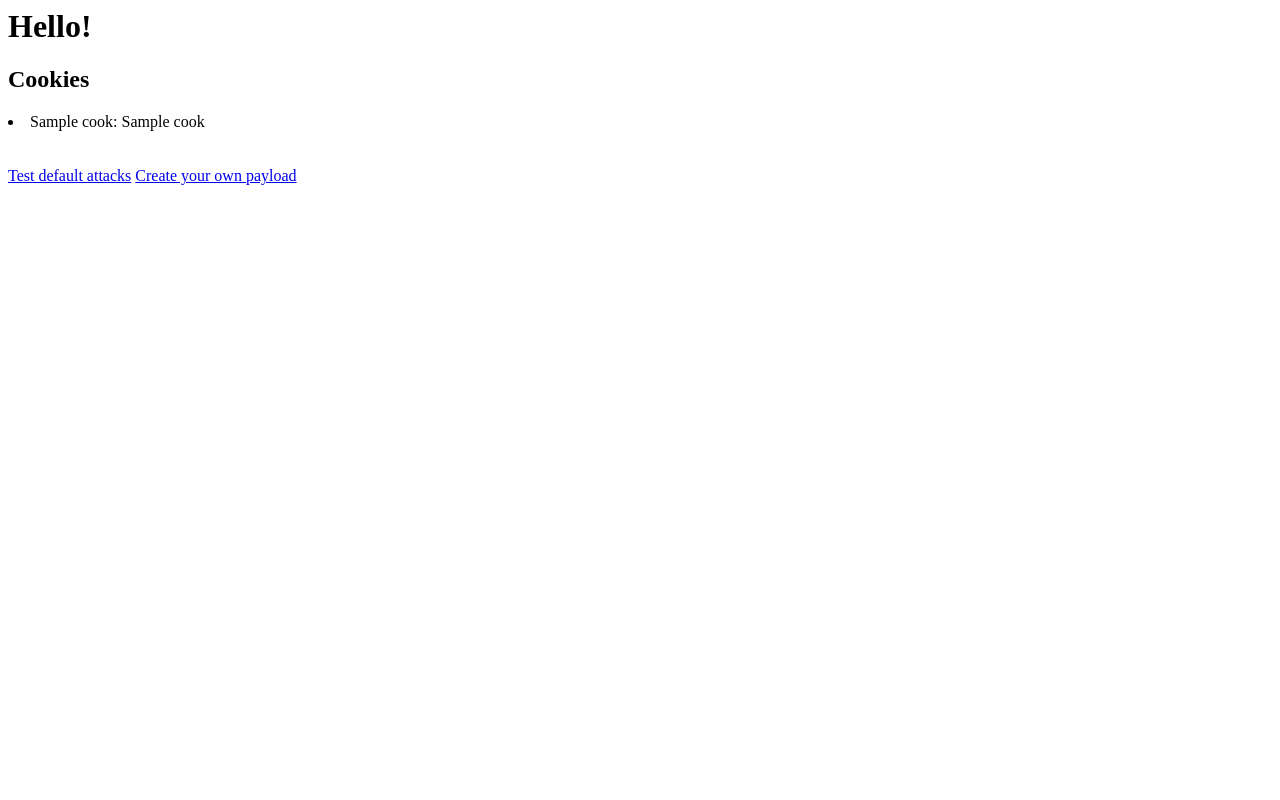
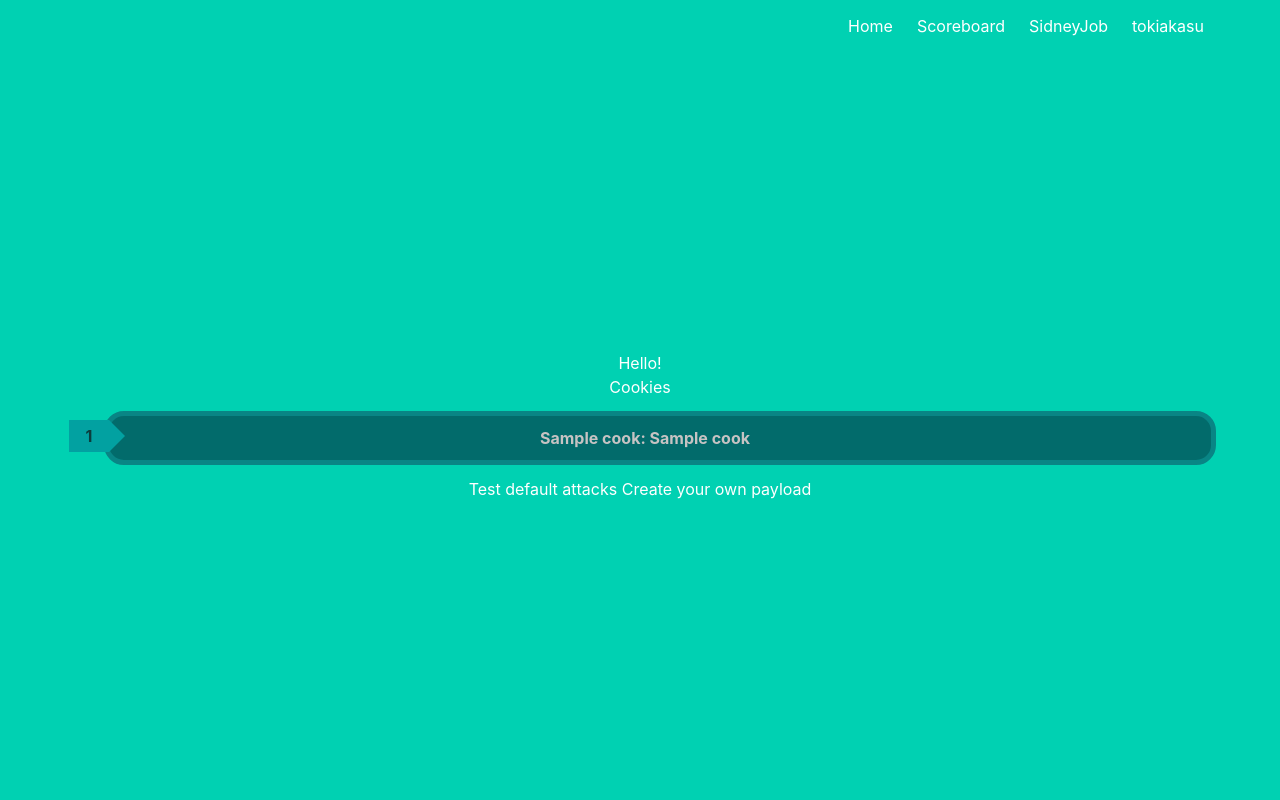
Before and after one commit to SidneyJob/CSTL, a Flask app: template app/templates/index.html in a window 1280 px wide. Run offline with Flask 3, Linux system fonts and the light colour scheme; the template is opened without the code that fills it: most values are stand-ins (such as "Sample title", 1, 10 or a date in 2020).

Commit message:
not better frontend

```diff
--- /dev/null
+++ b/app/templates/base.html
@@ -0,0 +1,115 @@
+<!DOCTYPE html>
+<html>
+
+<head>
+    <meta charset="utf-8">
+    <meta http-equiv="X-UA-Compatible" content="IE=edge">
+    <meta name="viewport" content="width=device-width, initial-scale=1">
+    <title>InfoSec App</title>
+    <link rel="stylesheet" href="https://cdnjs.cloudflare.com/ajax/libs/bulma/0.7.2/css/bulma.min.css"/>
+    <link rel="shortcut icon" href="{{ url_for('static', filename='favicon.ico') }}">
+    <style>
+img {
+    border-radius: 100px;
+    border: 5px solid #098585;
+    #image-rendering: pixelated;
+    box-shadow: 0px 10px 15px 10px #095959;
+}
+.list2a {
+    margin-bottom: 8px;
+    padding:0;
+    list-style: none;
+    counter-reset: li;
+}
+.list2a li {
+    position: relative;
+    border: 5px solid #098585;
+    border-radius: 20px;
+    background: #026b6b;
+    padding:10px 30px 10px 0px;
+    margin:12px 0 12px 40px;
+    -webkit-transition-duration: 0.3s;
+    transition-duration: 0.3s;
+    font-size: 16px;
+    font-weight: bold;
+    color: #c7c3c3;
+}
+.list2a li:hover {
+    background: #2fbdbd;
+}
+.list2a li:before {
+    line-height: 32px;
+    position: absolute;
+    top: 4px;
+    left:-40px;
+    width:40px;
+    text-align:center;
+    font-size: 16px;
+    font-weight: bold;
+    color: #0b3d3d;
+    background: #02a1a1;
+    counter-increment: li;
+    content: counter(li);
+    -webkit-transition-duration: 0.2s;
+    transition-duration: 0.2s;
+}
+.list2a li:hover:before {
+    width:46px;
+}
+.list2a li:after {
+    position: absolute;
+    left: 0;
+    top: 4px;
+    content: "";
+    height: 0;
+    width: 0;
+    border: 16px solid transparent;
+    border-left-color: #02a1a1;
+    -webkit-transition-duration: 0.2s;
+    transition-duration: 0.2s
+}
+.list2a li:hover:after {
+    margin-left: 6px;
+}
+    </style>
+</head>
+
+<body>
+<section class="hero is-primary is-fullheight">
+
+    <div class="hero-head">
+        <nav class="navbar">
+            <div class="container">
+                <!--<div id="navbarMenuHeroA" class="navbar-menu">-->
+                    <div class="navbar-end">
+                        <a href="/" class="navbar-item">
+                            Home
+                        </a>
+                        <a href="/scoreboard" class="navbar-item">
+                            Scoreboard
+                        </a>
+
+                        <a href="https://t.me/SidneyJobChannel" class="navbar-item">
+                            SidneyJob
+                        </a>
+
+                        <a href="https://t.me/hackthishit" class="navbar-item">
+                            tokiakasu
+                        </a>
+
+                    </div>
+                <!--</div>-->
+            </div>
+        </nav>
+    </div>
+
+    <div class="hero-body">
+        <div class="container has-text-centered">
+            {% block content %}
+            {% endblock %}
+        </div>
+    </div>
+</section>
+</body>
+
+</html>
--- a/app/templates/custom/headers.json
+++ b/app/templates/custom/headers.json
@@ -1,4 +1,4 @@
 {
 "1": "12",
-"2":"32"
+"2":"33"
 }
--- a/app/templates/index.html
+++ b/app/templates/index.html
@@ -1,4 +1,6 @@
-<html>
+{% extends "base.html" %}
+
+{% block content %}
 <script src="main.js" type="text/javascript" ></script>
 <script src="csrf.js" type="text/javascript" ></script>
 <script src="cors.js" type="text/javascript" ></script>
@@ -8,14 +10,17 @@
 
 <h1>Hello!</h1>
     <h2>Cookies</h2>
+
+    <ul class="list2a">
     {% for i in cook %}
         <li>{{i}}: {{cook[i]}}</li>
     {% endfor %}
 
-    <br><br>
+    </ul>
+
 
     <a href="/attack">Test default attacks</a>
     <a href="/edit">Create your own payload</a>
 
-</body>
-</html>
+
+{% endblock %}
--- a/app/utils.py
+++ b/app/utils.py
@@ -35,7 +35,7 @@ def generate_jwt():
 
 
 def return_cookie(request):
-    if not request.cookies.get('SameSite-None'):
+    if not request.cookies.get('SameSite-Lax'):
         #  Куки:
         # "SameSite-None"   -> Кука в которой явно указан флаг SameSite со значением None
         # "SameSite-Lax"    -> Кука в которой явно указан флаг SameSite со значением Lax
```
Also changed, not shown: app/requirements.txt (+5 -2 lines), app/templates/edit.html (+6 -3 lines).
